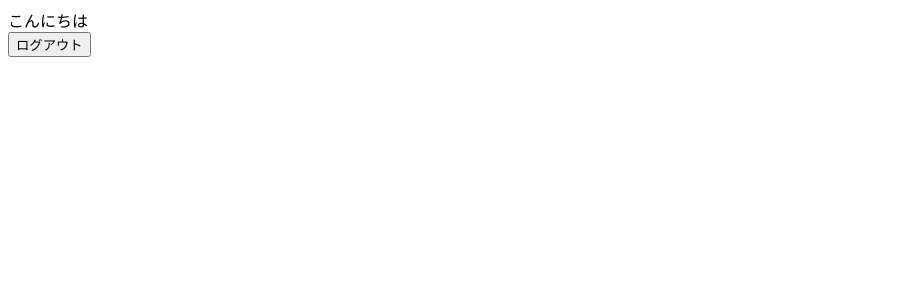
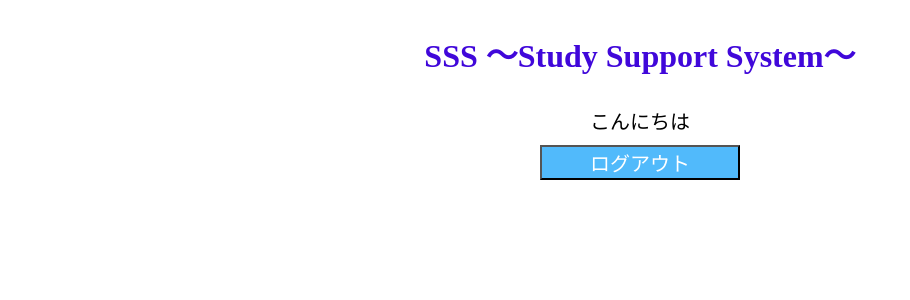
Before and after one commit to tomoyaima/hackathon_B, a Flask app: page /index.html in a window 1280 px wide. Shown: the top 300 px of the page, without its empty margins (0-910 px from the left). Run offline with Flask 2, Linux system fonts and the light colour scheme; some libraries are stand-ins or nearby versions.

Commit message:
index作成

```diff
--- a/html/static/css/index.css
+++ b/html/static/css/index.css
@@ -1 +1,26 @@
-a
+body{
+    align-items: center;
+    text-align:center
+}
+
+h1{
+    color:#4007da;
+    margin:30px;
+}
+
+div{
+    font-size: 20px;
+    margin-bottom:10px;
+}
+
+input[type="button"]{
+    width:200px;
+    background:#51bafb;
+    color:#fff;
+    font-size: 20px;
+    margin-bottom: 10px;
+}
+
+input[type="button"]:hover{
+    background: blue;;
+}
--- a/html/static/css/login.css
+++ b/html/static/css/login.css
@@ -1,7 +1,6 @@
 body{
     align-items: center;
     text-align:center
-
 }
 
 h1{
@@ -25,6 +24,10 @@ input[type="button"]{
     margin-bottom: 10px;
 }
 
+input[type="button"]:hover{
+    background: blue;;
+}
+
 a{
     font-size: 20px;
     color: black;
--- a/html/static/css/signup.css
+++ b/html/static/css/signup.css
@@ -1,7 +1,6 @@
 body{
     align-items: center;
     text-align:center
-
 }
 
 h1{
@@ -25,6 +24,10 @@ input[type="button"]{
     margin-bottom: 10px;
 }
 
+input[type="button"]:hover{
+    background: blue;;
+}
+
 a{
     font-size: 20px;
     color: black;
--- a/html/templates/index.html
+++ b/html/templates/index.html
@@ -3,10 +3,12 @@
 <head>
     <meta charset="UTF-8">
     <meta name="viewport" content="width=device-width, initial-scale=1.0">
-    <title>Document</title>
+    <link rel="stylesheet" href="../static/css/index.css">
+    <title>Index</title>
 
 </head>
 <body>
+    <h1>SSS ～Study Support System～</h1>
     <!-- <p id="load">Firebase SDK Loading&hellip;</p> -->
     <!-- <input type="text" id="user_name" placeholder="ユーザー名"> -->
     <div id ="user_name">こんにちは</div>
```
